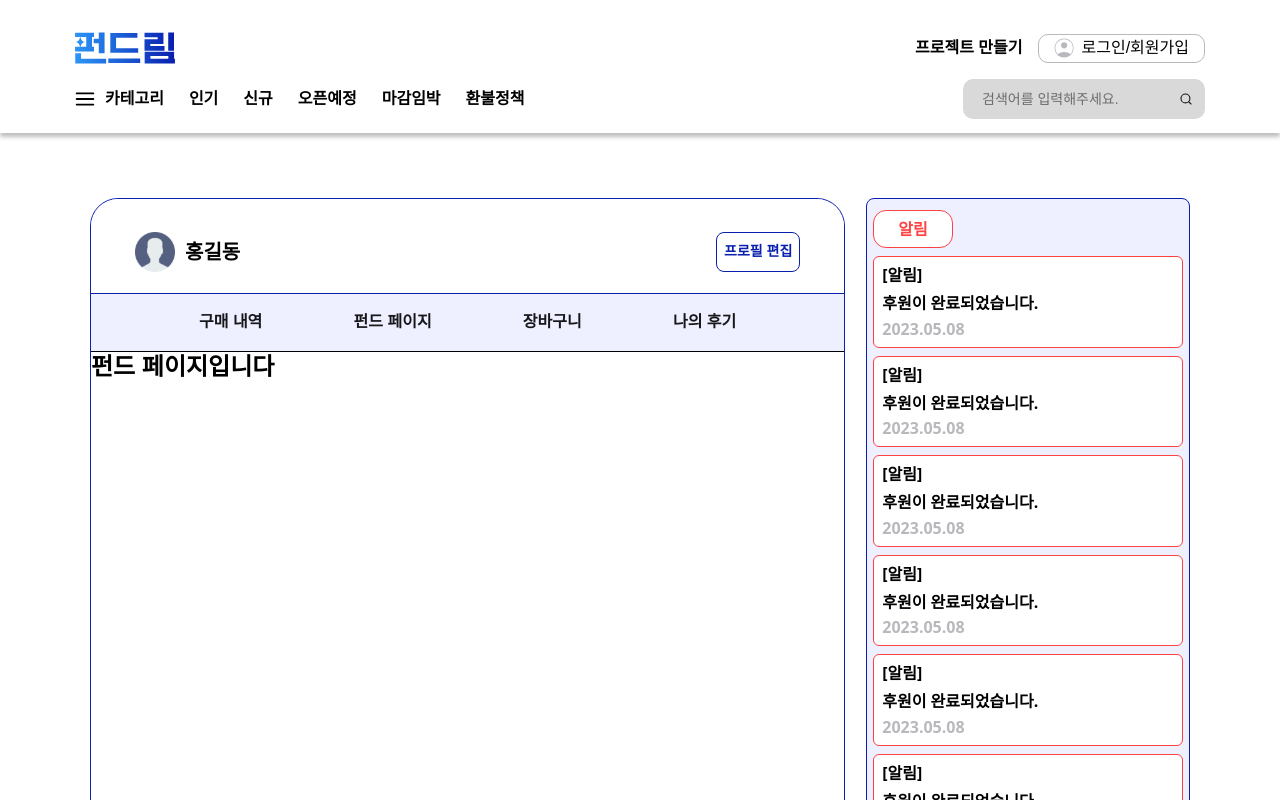
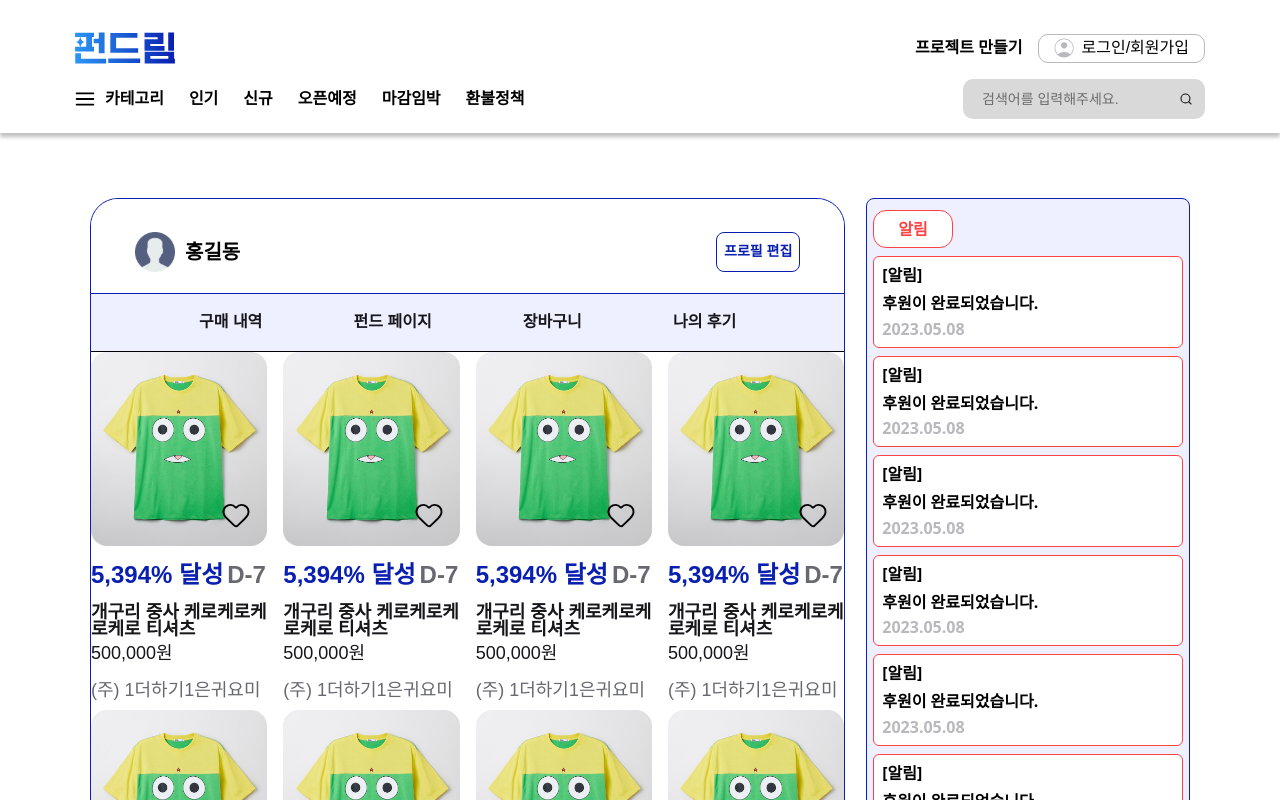
Before and after one commit to FRONTENDBOOTCAMP-13th/Final-11-Cutie, a Next.js app: page /accounts/fund in a window 1280 px wide. Shown: the top 800 px of the page. Built offline with nearby package versions, Linux system fonts and the light colour scheme.

Commit message:
💄 add fund page

```diff
--- a/src/app/(main)/accounts/fund/page.tsx
+++ b/src/app/(main)/accounts/fund/page.tsx
@@ -1,7 +1,9 @@
+import { FundPageTab } from "@components/tab/categoryTab";
+
 export default function Fund() {
   return (
     <>
-      <h1 className="bold-24">펀드 페이지입니다</h1>
+      <FundPageTab />
     </>
   );
 }
```
